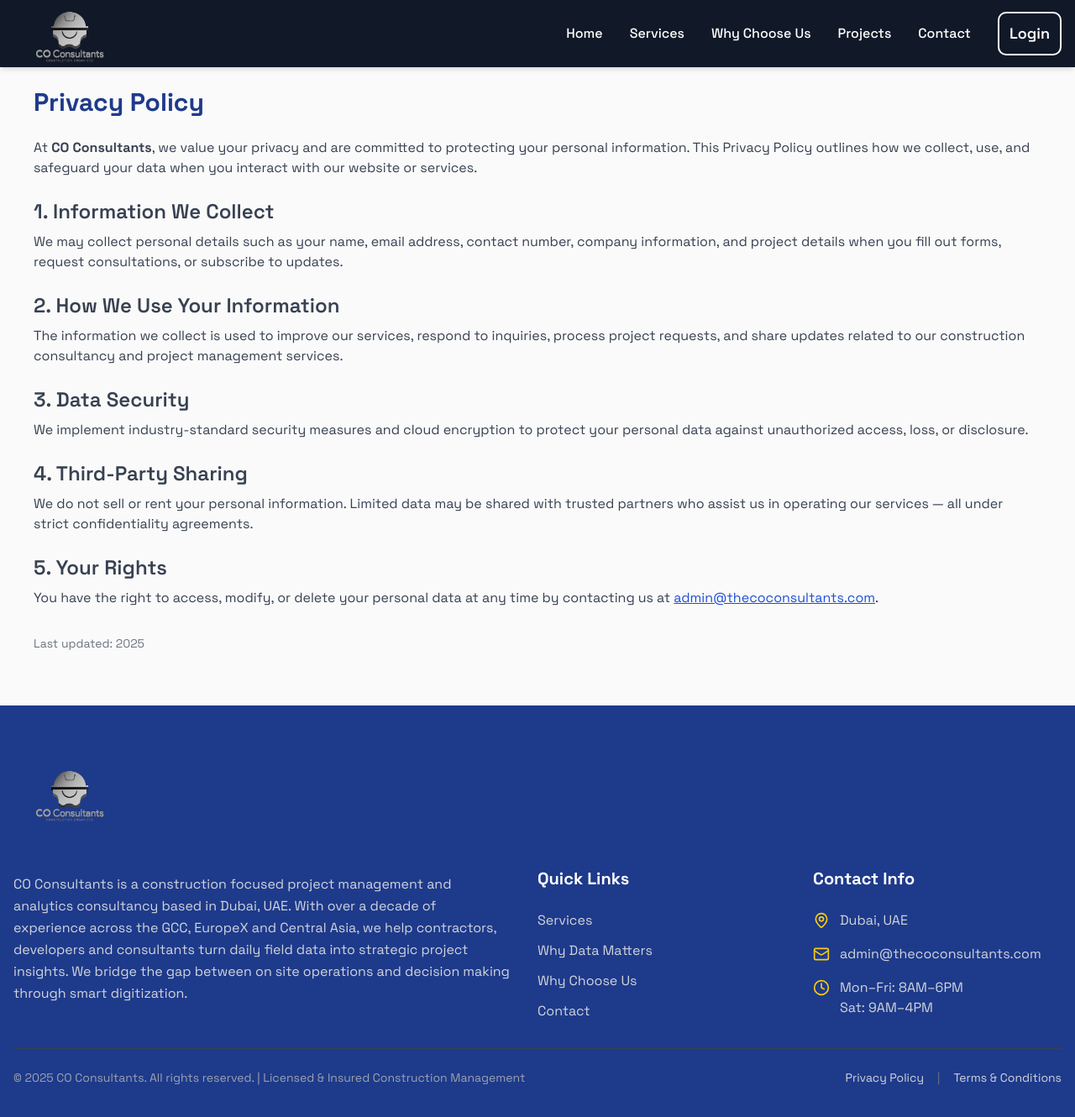
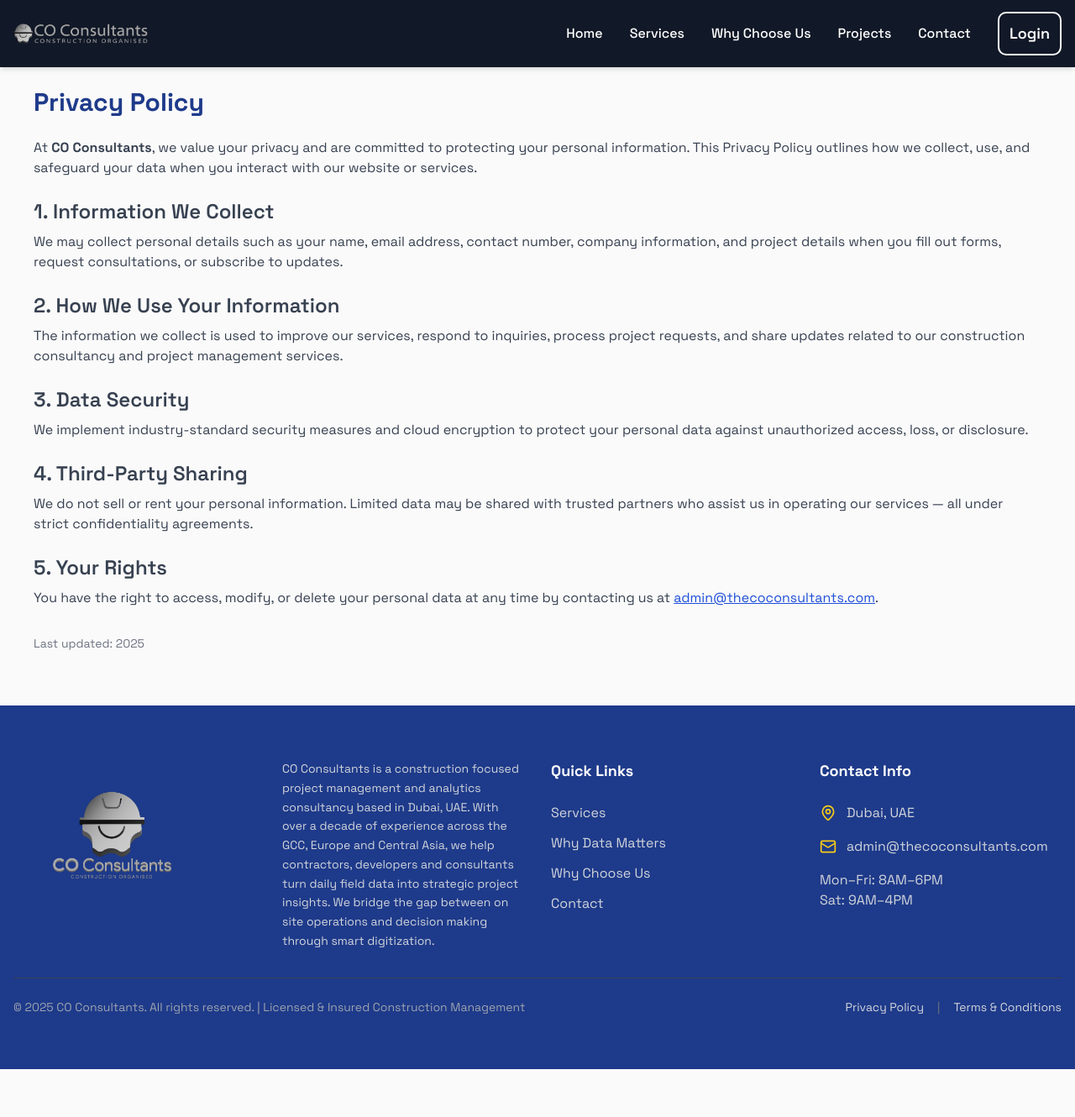
Before and after one commit to ahmi-365/CO_Consultant, a React (Vite) app: page /privacy-policy in a window 1280 px wide. Shown: the top 1330 px of the page at 84% size. After the commit the page ends 1273 px from the top, so only its background shows below. Built offline with nearby package versions, Linux system fonts and the light colour scheme; the HTML template or start-up script is replaced by a standard one.

Commit message:
logo fixes

```diff
--- a/src/components/Footer.jsx
+++ b/src/components/Footer.jsx
@@ -1,5 +1,5 @@
 import { MapPin, Phone, Mail, Clock } from "lucide-react";
-import { Link } from 'react-router-dom';
+import { Link } from "react-router-dom";
 const Footer = () => {
   const servicesItems = [
     { label: "Real Time Tracking System", id: "services" },
@@ -20,12 +20,11 @@ const Footer = () => {
   return (
     <footer className="bg-blue-900 text-white">
       <div className="container mx-auto px-4 py-16">
-        {/* Main Footer Grid */}
-        {/* Main Footer Grid */}
-<div className="grid grid-cols-1 md:grid-cols-[2fr_1fr_1fr] gap-8 text-gray-300">          {/* About Us */}
-          <div>
-            <div className="mb-4">
-              <div className="w-32 h-32 -mt-2">
+        {/* Main Footer Grid - 4 Columns */}
+        <div className="grid grid-cols-1 md:grid-cols-2 lg:grid-cols-4 gap-8 text-gray-300">
+          {/* Column 1: Logo Square */}
+          <div className="flex items-start">
+            <div className="w-56 h-56 flex-shrink-0">
               <img
                 src="/assets/icon.png"
                 alt="CO Consultants Logo"
@@ -33,34 +32,22 @@ const Footer = () => {
               />
             </div>
           </div>
-            <p className="leading-relaxed text-gray-300">
+
+          {/* Column 2: Short Paragraph */}
+          <div>
+            <p className="leading-relaxed text-gray-300 text-sm">
               CO Consultants is a construction focused project management and
               analytics consultancy based in Dubai, UAE. With over a decade of
-              experience across the GCC, EuropeX and Central Asia, we help
+              experience across the GCC, Europe and Central Asia, we help
               contractors, developers and consultants turn daily field data into
               strategic project insights. We bridge the gap between on site
               operations and decision making through smart digitization.
             </p>
           </div>
 
-          {/* Our Services & Quick Links Combined */}
+          {/* Column 3: Quick Links */}
           <div>
-            {/* <h3 className="text-xl font-bold mb-6 text-white">Our Services</h3>
-            <ul className="space-y-3 mb-8">
-              {servicesItems.map((item, index) => (
-                <li key={index}>
-                  <a
-                    href={`#${item.id}`}
-                    className="hover:text-yellow-400 hover:underline transition-colors duration-200"
-                  >
-                    {item.label}
-                  </a>
-                </li>
-              ))}
-            </ul> */}
-            <h3 className="text-xl font-bold mb-6 mt-0 lg:mt-32 text-white">
-              Quick Links
-            </h3>
+            <h3 className="text-lg font-bold mb-6 text-white">Quick Links</h3>
             <ul className="space-y-3">
               {quickLinks.map((link, idx) => (
                 <li key={idx}>
@@ -75,11 +62,9 @@ const Footer = () => {
             </ul>
           </div>
 
-          {/* Contact Info */}
+          {/* Column 4: Contact Info */}
           <div>
-            <h3 className="text-xl font-bold mt-0 lg:mt-32 mb-6 text-white">
-              Contact Info
-            </h3>
+            <h3 className="text-lg font-bold mb-6 text-white">Contact Info</h3>
             <div className="space-y-4">
               <div className="flex items-start gap-3">
                 <MapPin className="w-5 h-5 text-yellow-400 flex-shrink-0 mt-0.5" />
@@ -97,7 +82,6 @@ const Footer = () => {
               </div>
 
               <div className="flex items-start gap-3">
-                <Clock className="w-5 h-5 text-yellow-400 flex-shrink-0 mt-0.5" />
                 <span>
                   Mon–Fri: 8AM–6PM <br /> Sat: 9AM–4PM
                 </span>
--- a/src/components/Header.jsx
+++ b/src/components/Header.jsx
@@ -41,17 +41,17 @@ const Header = () => {
 
   const handleNavigation = () => {
     if (!user) {
-      // User not logged in - show login
-      navigate("/login");
+      // User not logged in - open login in new tab
+      window.open("/login", "_blank");
     } else if (user.roles && user.roles.includes("admin")) {
       // User is admin - show dashboard
-      navigate("/dash");
+      window.open("/dash", "_blank");
     } else if (user.roles && user.roles.includes("manager")) {
       // User is manager - show dashboard
-      navigate("/dash");
+      window.open("/dash", "_blank");
     } else {
       // Regular user - show file manager
-      navigate("/filemanager");
+      window.open("/filemanager", "_blank");
     }
     setIsMobileMenuOpen(false);
   };
@@ -88,37 +88,18 @@ const Header = () => {
     >
       <div className="container mx-auto px-4">
         <div className="flex items-center justify-between h-20">
-          {/* Logo */}
+          {/* Logo - Horizontal Layout */}
           <div
-            className="flex items-center gap-3 cursor-pointer"
+            className="flex items-center gap-2 cursor-pointer"
             onClick={() => scrollToSection("hero")}
           >
-            <div className="w-34 h-34 mt-8  rounded-lg flex items-center justify-center">
+            <div className="w-40 h-3s0 flex items-center justify-center flex-shrink-0">
               <img
-                src="/assets/icon.png"
-                alt="Building Icon"
-                className="w-32 h-32 object-contain"
+                src="/assets/horizontallogo1.png"
+                alt="CO Consultants Logo"
+                className="w-full h-full object-contain"
               />
             </div>
-            {/* Show company name only when scrolled or on mobile */}
-            {/* <span
-              className={`text-2xl font-bold text-white transition-opacity duration-300 ${
-                isScrolled || isMobileMenuOpen
-                  ? "opacity-100"
-                  : "opacity-100 md:opacity-0 lg:opacity-100"
-              }`}
-            >
-              CO Consultants
-            </span> */}
-
-            {/* <span
-  className={`block text-sm text-gray-300 tracking-wide mt-1 transition-opacity duration-300 md:opacity-100 ${
-    isScrolled || isMobileMenuOpen ? "opacity-100" : "opacity-0"
-  }`}
-  style={{ fontFamily: "'Oswald', sans-serif" }}
->
-  Construction Organised. Decisions Unlocked.
-</span> */}
           </div>
 
           {/* Desktop Navigation */}
--- a/src/components/HeaderDuplicated.jsx
+++ b/src/components/HeaderDuplicated.jsx
@@ -23,14 +23,17 @@ const HeaderDuplicated = () => {
 
   const handleNavigation = () => {
     if (!user) {
-      navigate("/login");
+      // User not logged in - open login in new tab
+      window.open("/login", "_blank");
     } else if (
       user.roles?.includes("admin") ||
       user.roles?.includes("manager")
     ) {
-      navigate("/dash");
+      // Open dashboard in new tab
+      window.open("/dash", "_blank");
     } else {
-      navigate("/filemanager");
+      // Open file manager in new tab
+      window.open("/filemanager", "_blank");
     }
     setIsMobileMenuOpen(false);
   };
@@ -38,7 +41,7 @@ const HeaderDuplicated = () => {
   const getButtonText = () => {
     if (!user) return "Login";
     if (user.roles?.includes("admin") || user.roles?.includes("manager"))
-      return "Dashboard";
+      return "CO Access";
     return "File Manager";
   };
   const menuItems = [
@@ -77,13 +80,13 @@ const HeaderDuplicated = () => {
     <header className="fixed top-0 left-0 right-0 z-50 bg-gray-900 shadow-md backdrop-blur-md">
       <div className="container mx-auto px-4">
         <div className="flex items-center justify-between h-20">
-          {/* ✅ Logo with Link */}
-          <Link to="/" className="flex items-center gap-3 cursor-pointer">
-            <div className="w-34 h-34 mt-8  rounded-lg flex items-center justify-center">
+          {/* ✅ Logo with Link - Horizontal Layout */}
+          <Link to="/" className="flex items-center gap-2 cursor-pointer">
+            <div className="w-40 h-30 flex items-center justify-center flex-shrink-0">
               <img
-                src="/assets/icon.png"
-                alt="Building Icon"
-                className="w-32 h-32 object-contain"
+                src="/assets/horizontallogo1.png"
+                alt="CO Consultants Logo"
+                className="w-full h-full object-contain"
               />
             </div>
 
```
Also changed, not shown: src/pages/Auths/Login.jsx (+21 -9 lines), public/Assets/horizontallogo1.png (added). Lines whose indentation alone changed are shown as unchanged.
